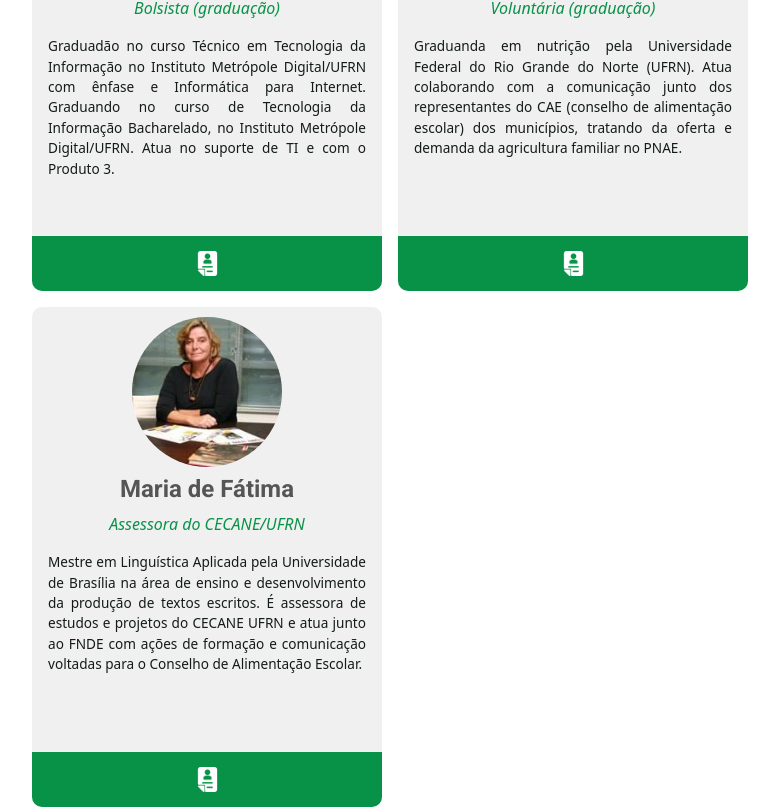
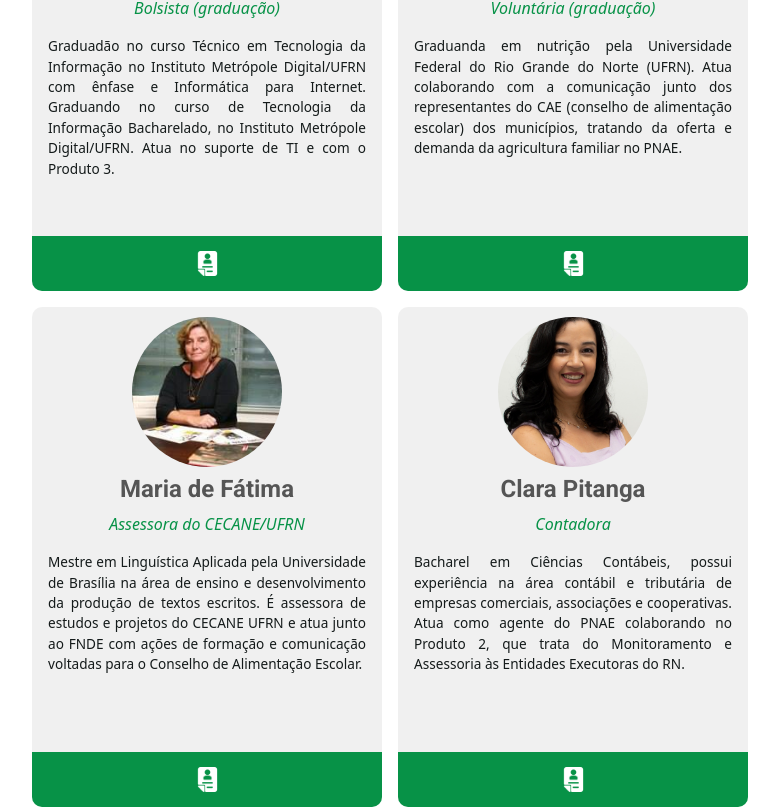
Before and after one commit to Davi-Cesar/cecane-web, a Next.js app: page /Cecane/Equipe/equipe in a window 1280 px wide. Shown: the part 3043-3850 px from the top of the page, without its empty margins (248-1027 px from the left). Built offline with nearby package versions, Linux system fonts and the light colour scheme.

Commit message:
Adding new element page Equipe

```diff
--- a/src/pages/Cecane/Equipe/equipe.tsx
+++ b/src/pages/Cecane/Equipe/equipe.tsx
@@ -131,6 +131,15 @@ export default function Equipe() {
             }
             link={"http://lattes.cnpq.br/0736180735922247"}
           />
+          <Profile
+            img={"/images/Equipe/Clara.jpeg"}
+            name={"Clara Pitanga"}
+            title={"Contadora"}
+            description={
+              "Bacharel em Ciências Contábeis, possui experiência na área contábil e tributária de empresas comerciais, associações e cooperativas. Atua como agente do PNAE colaborando no Produto 2, que trata do Monitoramento e Assessoria às Entidades Executoras do  RN."
+            }
+            link={"http://lattes.cnpq.br/0736180735922247"}
+          />
         </div>
       </div>
     </>
```
Also changed, not shown: src/pages/home.module.scss (+7 -1 lines), public/images/Equipe/Clara.jpeg (added).
